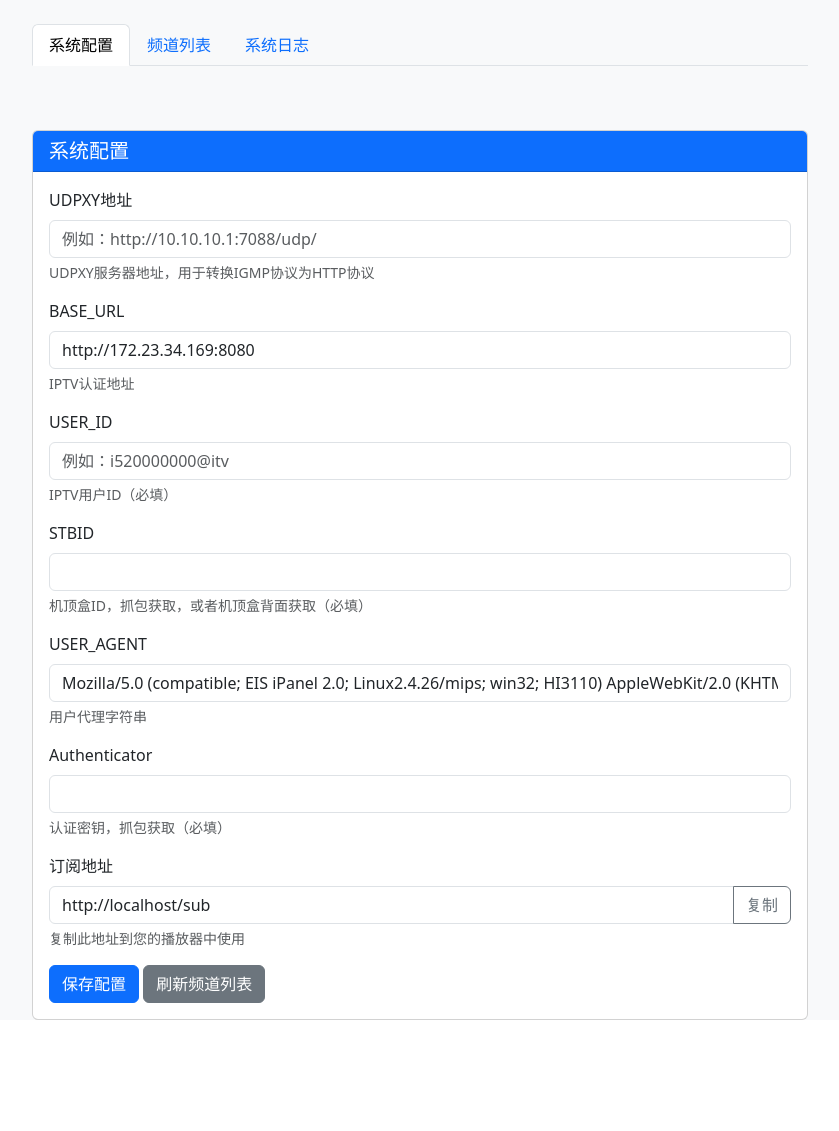
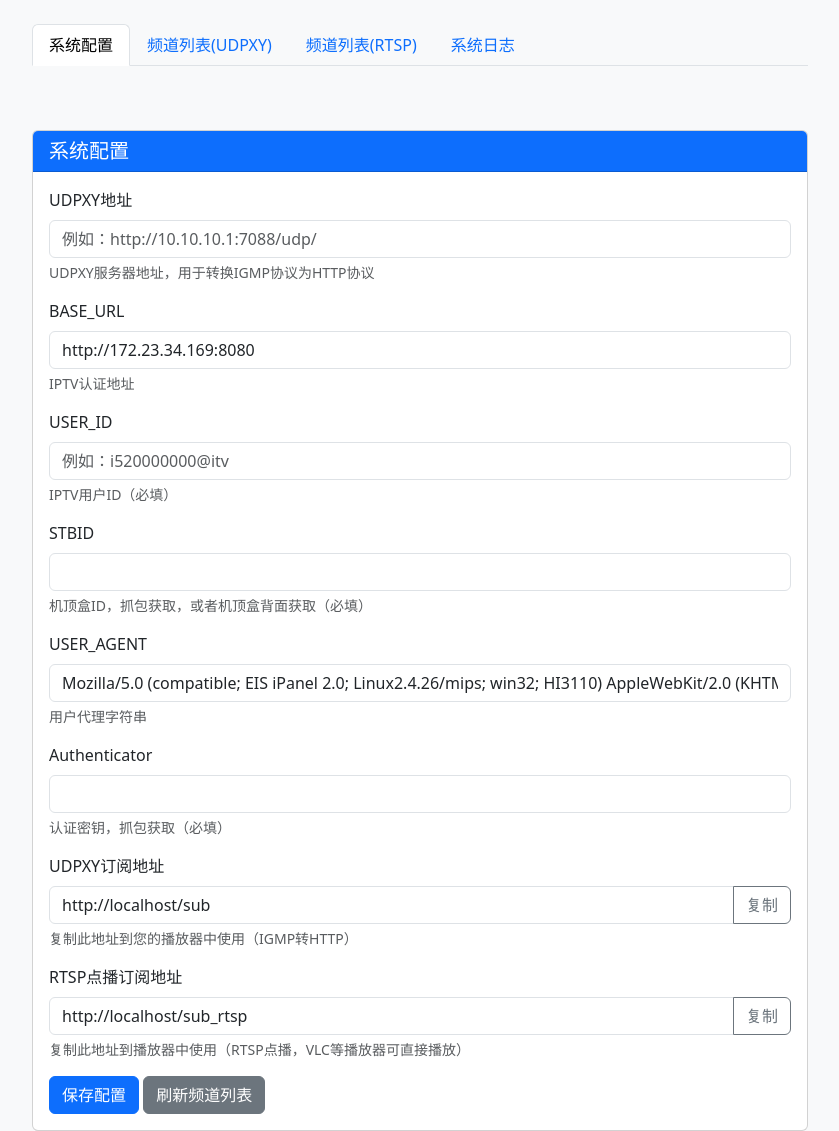
Before and after one commit to IKK-9527/Stream-Mux, a Flask app: page / in a window 1280 px wide. Shown: the part 56-1187 px from the top of the page, without its empty margins (220-1059 px from the left). Before the commit the page ends 1076 px from the top, so only its background shows below. Run offline with Flask 3, Linux system fonts and the light colour scheme.

Commit message:
新增rstp点播地址解析

```diff
--- a/app.py
+++ b/app.py
@@ -1,8 +1,10 @@
 from flask import Flask, send_from_directory, request, render_template, jsonify, flash, redirect, url_for, Response
 from apscheduler.schedulers.background import BackgroundScheduler
 from apscheduler.triggers.cron import CronTrigger
-from main import get_channels, index, save_config  # 从 main.py 导入所需函数
+from main import get_channels, index, save_config, get_sync_info  # 从 main.py 导入所需函数
 import requests
+import json
+from datetime import datetime
 
 app = Flask(__name__)
 app.secret_key = 'your_secret_key'  # 用于flash消息
@@ -17,10 +19,19 @@ app.route('/save_config', methods=['POST'])(save_config)
 def refresh_channels_content():
     try:
         with open('static/channels.txt', 'r', encoding='utf-8') as f:
-            logs = f.read()
-        return logs
+            data = f.read()
+        return data
     except Exception as e:
-        return f"获取频道列表失败：{str(e)}"
+        return f"获取UDPXY频道列表失败：{str(e)}"
+
+@app.route('/refresh_channels_rtsp')
+def refresh_channels_rtsp_content():
+    try:
+        with open('static/channels_rtsp.txt', 'r', encoding='utf-8') as f:
+            data = f.read()
+        return data
+    except Exception as e:
+        return f"获取RTSP频道列表失败：{str(e)}"
 
 @app.route('/refresh_logs')
 def refresh_logs_content():
@@ -31,12 +42,23 @@ def refresh_logs_content():
     except Exception as e:
         return f"获取日志失败：{str(e)}"
 
-# 订阅链接生成
+# 订阅链接生成 - UDPXY版本（igmp转http）
 @app.route('/sub')
 def get_sub():
+    return generate_sub('static/channels.txt')
+
+# 订阅链接生成 - RTSP点播版本
+@app.route('/sub_rtsp')
+def get_sub_rtsp():
+    return generate_sub('static/channels_rtsp.txt')
+
+def generate_sub(channel_file):
     try:
-        with open('static/channels.txt', 'r', encoding='utf-8') as f:
+        with open(channel_file, 'r', encoding='utf-8') as f:
             channels = f.readlines()
+
+        if not channels:
+            return "暂无频道数据", 404
 
         # 构建订阅内容
         sub_content = '#EXTM3U\n'
@@ -55,6 +77,59 @@ def get_sub():
     except Exception as e:
         return f"生成订阅链接失败：{str(e)}", 500
 
+# RTSP 鉴权状态查询
+@app.route('/rtsp_status')
+def rtsp_status():
+    """返回 RTSP 鉴权的时效性分析"""
+    sync_info = get_sync_info()
+    if not sync_info:
+        return jsonify({
+            "status": "unknown",
+            "message": "暂无同步数据，请先执行一次频道同步",
+            "last_sync_time": None
+        })
+
+    now = datetime.now()
+    last_sync_ts = sync_info.get("last_sync_timestamp", 0)
+    elapsed_hours = (now.timestamp() - last_sync_ts) / 3600
+
+    # 根据经验估算有效期状态
+    # 重庆电信通常 AuthInfo 有效期为 6-24 小时
+    if elapsed_hours < 6:
+        status = "valid"
+        message = f"RTSP 鉴权有效（已过 {elapsed_hours:.1f} 小时，通常在 6-24 小时内有效）"
+    elif elapsed_hours < 12:
+        status = "warning"
+        message = f"RTSP 鉴权可能即将失效（已过 {elapsed_hours:.1f} 小时，建议重新同步）"
+    elif elapsed_hours < 24:
+        status = "expiring"
+        message = f"RTSP 鉴权可能已失效（已过 {elapsed_hours:.1f} 小时，大部分情况下已过期）"
+    else:
+        status = "expired"
+        message = f"RTSP 鉴权很可能已失效（已过 {elapsed_hours:.1f} 小时，请重新同步）"
+
+    # 从 usersessionid 推断原始认证时间
+    usersessionid = sync_info.get("usersessionid", "")
+    session_hint = ""
+    if usersessionid and usersessionid.isdigit():
+        session_ts = int(usersessionid)
+        # 判断是否是时间戳（如果数值合理）
+        if session_ts > 1000000000:  # 是 unix 时间戳
+            session_time = datetime.fromtimestamp(session_ts)
+            session_hint = f"会话创建时间: {session_time.strftime('%Y-%m-%d %H:%M:%S')}"
+
+    return jsonify({
+        "status": status,
+        "last_sync_time": sync_info.get("last_sync_time"),
+        "elapsed_hours": round(elapsed_hours, 1),
+        "udpxy_channel_count": sync_info.get("channel_count_udpxy", 0),
+        "rtsp_channel_count": sync_info.get("channel_count_rtsp", 0),
+        "usersessionid": usersessionid,
+        "session_hint": session_hint,
+        "message": message,
+        "sync_schedule": "每天 16:00 自动同步"
+    })
+
 # 定义定时任务的逻辑
 def job():
     with app.app_context():  # 确保在 Flask 应用上下文中运行
--- a/main.py
+++ b/main.py
@@ -125,24 +125,83 @@ def get_channels():
     response = requests.request("POST", url, data=payload, headers=headers)
     # 检查请求是否成功
     if response.status_code == 200:
-        # 正则表达式提取 ChannelName 和 ChannelURL
-        pattern = r'ChannelName="([^"]+)",.*?ChannelURL="([^"]+)"'
-        # 查找所有匹配的内容
-        matches = re.findall(pattern, response.text)
-        if matches:
-            # 输出每个匹配的 ChannelName 和 ChannelURL
-            channels = []
-            for match in matches:
-                channel_name = match[0]
-                channel_url = match[1].replace('igmp://', '')
-                channels.append(f"{channel_name},{UDPXY}{channel_url}")
+        # 正则表达式提取每个完整的 jsSetConfig('Channel', ...) 块
+        # 每个频道数据格式如: jsSetConfig('Channel','ChannelID="...",ChannelName="CCTV1",...ChannelURL="igmp://...",...ChannelSDP="igmp://...|rtsp://...",...');
+        channel_blocks = re.findall(r"jsSetConfig\('Channel',\s*'([^']+)'\)", response.text)
+        if channel_blocks:
+            channels_udpxy = []
+            channels_rtsp = []
+            # 用于提取 AuthInfo 中的时间戳线索
+            usersessionid = ""
+            for block in channel_blocks:
+                # 提取 ChannelName
+                name_match = re.search(r'ChannelName="([^"]*)"', block)
+                if not name_match:
+                    continue
+                channel_name = name_match.group(1)
+
+                # 提取 ChannelURL 中的 igmp 地址
+                url_match = re.search(r'ChannelURL="([^"]*)"', block)
+                if not url_match:
+                    continue
+                channel_url = url_match.group(1)
+
+                # --- UDPXY 版本（igmp 转 http） ---
+                igmp_addr = channel_url.replace('igmp://', '')
+                channels_udpxy.append(f"{channel_name},{UDPXY}{igmp_addr}")
+
+                # --- RTSP 点播版本 ---
+                # 优先从 ChannelSDP 提取，格式: igmp://...|rtsp://...
+                rtsp_url = ""
+                sdp_match = re.search(r'ChannelSDP="[^"]*?(rtsp://[^"]+)"', block)
+                if sdp_match:
+                    rtsp_url = sdp_match.group(1)
+                else:
+                    # 其次从 TimeShiftURL 提取
+                    ts_match = re.search(r'TimeShiftURL="[^"]*?(rtsp://[^"]+)"', block)
+                    if ts_match:
+                        rtsp_url = ts_match.group(1)
+                    else:
+                        # 最后从 ChannelURL 本身找 rtsp
+                        url_rtsp = re.search(r'rtsp://[^"]+', channel_url)
+                        if url_rtsp:
+                            rtsp_url = url_rtsp.group(0)
+
+                if rtsp_url:
+                    channels_rtsp.append(f"{channel_name},{rtsp_url}")
+
+                # 提取 usersessionid 用于分析有效期
+                if not usersessionid:
+                    usid_match = re.search(r'usersessionid=(\d+)', block)
+                    if usid_match:
+                        usersessionid = usid_match.group(1)
+
+            # 保存 UDPXY 版本（保持向后兼容）
             with open('static/channels.txt', 'w', encoding='utf-8') as file:
-                for channel in channels:
+                for channel in channels_udpxy:
                     file.write(channel + '\n')
-            log_message("更新成功")
+
+            # 保存 RTSP 版本
+            with open('static/channels_rtsp.txt', 'w', encoding='utf-8') as file:
+                for channel in channels_rtsp:
+                    file.write(channel + '\n')
+
+            # 保存同步时间戳和会话信息，用于前端展示有效期
+            now = datetime.now()
+            sync_info = {
+                "last_sync_time": now.strftime("%Y-%m-%d %H:%M:%S"),
+                "last_sync_timestamp": int(now.timestamp()),
+                "usersessionid": usersessionid,
+                "channel_count_udpxy": len(channels_udpxy),
+                "channel_count_rtsp": len(channels_rtsp)
+            }
+            with open('static/sync_info.json', 'w', encoding='utf-8') as f:
+                json.dump(sync_info, f, indent=4, ensure_ascii=False)
+
+            log_message(f"更新成功，获取到 {len(channels_udpxy)} 个UDPXY频道，{len(channels_rtsp)} 个RTSP频道")
             return "同步成功！"
         else:
-            log_message("组播地址获取失败")
+            log_message("频道数据获取失败")
             return "同步失败！"
     else:
         return f"访问失败！ {response.status_code}"
@@ -155,6 +214,13 @@ def get_channels_content():
     except FileNotFoundError:
         return "暂无频道数据"
 
+def get_channels_rtsp_content():
+    try:
+        with open('static/channels_rtsp.txt', 'r', encoding='utf-8') as file:
+            return file.read()
+    except FileNotFoundError:
+        return "暂无频道数据"
+
 def get_logs_content():
     try:
         with open('static/relogs.txt', 'r', encoding='utf-8') as file:
@@ -162,12 +228,22 @@ def get_logs_content():
     except FileNotFoundError:
         return "暂无日志"
 
+def get_sync_info():
+    """获取同步信息"""
+    try:
+        with open('static/sync_info.json', 'r', encoding='utf-8') as f:
+            return json.load(f)
+    except (FileNotFoundError, json.JSONDecodeError):
+        return None
+
 @app.route('/')
 def index():
     config = load_config()
     channels = get_channels_content()
+    channels_rtsp = get_channels_rtsp_content()
     logs = get_logs_content()
-    return render_template('index.html', config=config, channels=channels, logs=logs)
+    sync_info = get_sync_info()
+    return render_template('index.html', config=config, channels=channels, channels_rtsp=channels_rtsp, logs=logs, sync_info=sync_info)
 
 @app.route('/save_config', methods=['POST'])
 def save_config():
--- a/templates/index.html
+++ b/templates/index.html
@@ -36,7 +36,10 @@
                 <button class="nav-link active" id="config-tab" data-bs-toggle="tab" data-bs-target="#config" type="button">系统配置</button>
             </li>
             <li class="nav-item" role="presentation">
-                <button class="nav-link" id="channels-tab" data-bs-toggle="tab" data-bs-target="#channels" type="button">频道列表</button>
+                <button class="nav-link" id="channels-tab" data-bs-toggle="tab" data-bs-target="#channels" type="button">频道列表(UDPXY)</button>
+            </li>
+            <li class="nav-item" role="presentation">
+                <button class="nav-link" id="channels-rtsp-tab" data-bs-toggle="tab" data-bs-target="#channels-rtsp" type="button">频道列表(RTSP)</button>
             </li>
             <li class="nav-item" role="presentation">
                 <button class="nav-link" id="logs-tab" data-bs-toggle="tab" data-bs-target="#logs" type="button">系统日志</button>
@@ -85,12 +88,20 @@
                                 <div class="form-text">认证密钥，抓包获取（必填）</div>
                             </div>
                             <div class="mb-3">
-                                <label class="form-label">订阅地址</label>
+                                <label class="form-label">UDPXY订阅地址</label>
                                 <div class="input-group">
                                     <input type="text" class="form-control" id="subUrl" value="{{ request.host_url }}sub" readonly>
-                                    <button class="btn btn-outline-secondary" type="button" onclick="copySubUrl()">复制</button>
+                                    <button class="btn btn-outline-secondary" type="button" onclick="copyText('subUrl')">复制</button>
                                 </div>
-                                <div class="form-text">复制此地址到您的播放器中使用</div>
+                                <div class="form-text">复制此地址到您的播放器中使用（IGMP转HTTP）</div>
+                            </div>
+                            <div class="mb-3">
+                                <label class="form-label">RTSP点播订阅地址</label>
+                                <div class="input-group">
+                                    <input type="text" class="form-control" id="subRtspUrl" value="{{ request.host_url }}sub_rtsp" readonly>
+                                    <button class="btn btn-outline-secondary" type="button" onclick="copyText('subRtspUrl')">复制</button>
+                                </div>
+                                <div class="form-text">复制此地址到播放器中使用（RTSP点播，VLC等播放器可直接播放）</div>
                             </div>
                             <button type="submit" class="btn btn-primary">保存配置</button>
                             <button type="button" class="btn btn-secondary" onclick="window.location.href='/refresh_channels'">刷新频道列表</button>
@@ -99,15 +110,32 @@
                 </div>
             </div>
 
-            <!-- 频道列表 -->
+            <!-- 频道列表 UDPXY -->
             <div class="tab-pane fade" id="channels" role="tabpanel">
                 <div class="card">
                     <div class="card-header bg-primary text-white d-flex justify-content-between align-items-center">
-                        <h5 class="mb-0">频道列表</h5>
+                        <h5 class="mb-0">频道列表 (UDPXY)</h5>
                         <button class="btn btn-light btn-sm" onclick="refreshTab('channels')">刷新</button>
                     </div>
                     <div class="card-body">
                         <pre class="mb-0">{{ channels }}</pre>
+                    </div>
+                </div>
+            </div>
+
+            <!-- 频道列表 RTSP -->
+            <div class="tab-pane fade" id="channels-rtsp" role="tabpanel">
+                <div class="card">
+                    <div class="card-header bg-success text-white d-flex justify-content-between align-items-center">
+                        <h5 class="mb-0">频道列表 (RTSP点播)</h5>
+                        <button class="btn btn-light btn-sm" onclick="refreshTab('channels_rtsp')">刷新</button>
+                    </div>
+                    <div class="card-body">
+                        <!-- RTSP 鉴权状态 -->
+                        <div id="rtsp-status-bar" class="alert alert-secondary mb-3">
+                            <small>正在检查 RTSP 鉴权状态...</small>
+                        </div>
+                        <pre class="mb-0">{{ channels_rtsp }}</pre>
                     </div>
                 </div>
             </div>
@@ -129,8 +157,8 @@
 
     <script src="https://cdn.jsdelivr.net/npm/bootstrap@5.3.0-alpha1/dist/js/bootstrap.bundle.min.js"></script>
     <script>
-    function copySubUrl() {
-        var copyText = document.getElementById("subUrl");
+    function copyText(elementId) {
+        var copyText = document.getElementById(elementId);
         copyText.select();
         copyText.setSelectionRange(0, 99999);
         document.execCommand("copy");
@@ -151,12 +179,21 @@
     }
 
     async function refreshTab(tab) {
+        // 映射标签页ID到对应的API端点
+        const apiMap = {
+            'channels': '/refresh_channels',
+            'channels_rtsp': '/refresh_channels_rtsp',
+            'logs': '/refresh_logs'
+        };
+
         const contentElement = document.querySelector(`#${tab} pre`);
+        if (!contentElement) return;
+
         const loadingHtml = '<div class="text-center">加载中...</div>';
         contentElement.innerHTML = loadingHtml;
 
         try {
-            const response = await fetch(`/refresh_${tab}`, {
+            const response = await fetch(apiMap[tab], {
                 headers: {
                     'X-Requested-With': 'XMLHttpRequest'
                 }
@@ -174,6 +211,11 @@
             `;
             document.body.appendChild(alert);
             setTimeout(() => alert.remove(), 3000);
+
+            // 如果刷新的是 RTSP 标签页，同时更新状态
+            if (tab === 'channels_rtsp') {
+                checkRtspStatus();
+            }
         } catch (error) {
             contentElement.innerHTML = `刷新失败: ${error.message}`;
 
@@ -189,6 +231,61 @@
         }
     }
 
+    // 检查 RTSP 鉴权状态
+    async function checkRtspStatus() {
+        const statusBar = document.getElementById('rtsp-status-bar');
+        if (!statusBar) return;
+
+        try {
+            const response = await fetch('/rtsp_status');
+            if (!response.ok) throw new Error('获取状态失败');
+            const data = await response.json();
+
+            let alertClass = 'alert-secondary';
+            let icon = '⏳';
+
+            switch (data.status) {
+                case 'valid':
+                    alertClass = 'alert-success';
+                    icon = '✅';
+                    break;
+                case 'warning':
+                    alertClass = 'alert-warning';
+                    icon = '⚠️';
+                    break;
+                case 'expiring':
+                    alertClass = 'alert-warning';
+                    icon = '⚠️';
+                    break;
+                case 'expired':
+                    alertClass = 'alert-danger';
+                    icon = '❌';
+                    break;
+                default:
+                    alertClass = 'alert-secondary';
+                    icon = '❓';
+            }
+
+            statusBar.className = `alert ${alertClass} mb-3`;
+            statusBar.innerHTML = `
+                <strong>${icon} RTSP 鉴权状态</strong><br>
+                <small>
+                    ${data.message}<br>
+                    最后同步: ${data.last_sync_time || '未知'} &nbsp;|&nbsp;
+                    同步周期: ${data.sync_schedule}<br>
+                    UDPXY频道: ${data.udpxy_channel_count} 个 &nbsp;|&nbsp;
+                    RTSP频道: ${data.rtsp_channel_count} 个
+                    ${data.session_hint ? '<br>' + data.session_hint : ''}
+                </small>
+            `;
+        } catch (error) {
+            if (statusBar) {
+                statusBar.className = 'alert alert-secondary mb-3';
+                statusBar.innerHTML = `<small>无法获取状态: ${error.message}</small>`;
+            }
+        }
+    }
+
     document.addEventListener('DOMContentLoaded', function() {
         const activeTab = localStorage.getItem('activeTab');
         if (activeTab) {
@@ -196,6 +293,17 @@
             tab.show();
             localStorage.removeItem('activeTab');
         }
+
+        // 页面加载后检查 RTSP 状态
+        setTimeout(checkRtspStatus, 500);
+
+        // 监听 RTSP 标签页切换事件
+        const rtspTab = document.getElementById('channels-rtsp-tab');
+        if (rtspTab) {
+            rtspTab.addEventListener('shown.bs.tab', function () {
+                checkRtspStatus();
+            });
+        }
     });
     </script>
 </body>
```
